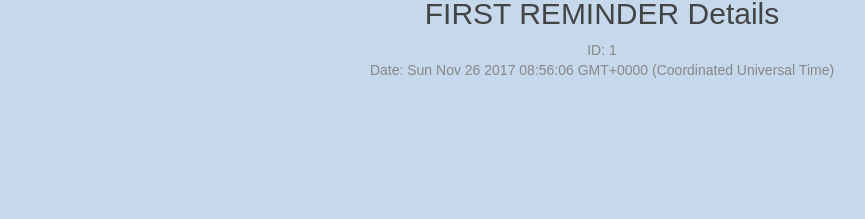
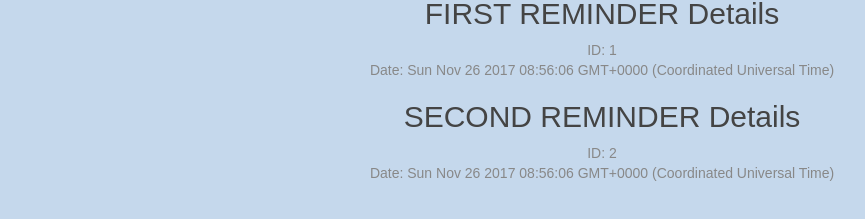
Before and after one commit to ovidiu-porumb/CaReminder, an Angular app: page / in a window 1280 px wide. Shown: the part 341-560 px from the top of the page, without its empty margins (38-903 px from the left). Built offline with nearby package versions, Linux system fonts and the light colour scheme.

Commit message:
added reminders service component for UI

```diff
--- /dev/null
+++ b/src/app/reminders/mock-reminders.ts
@@ -0,0 +1,16 @@
+import {
+    Reminder
+} from './reminder.model';
+
+
+export const REMINDERS: Reminder[] = [{
+        id: 1,
+        title: 'First reminder',
+        date: new Date()
+    },
+    {
+        id: 2,
+        title: 'Second reminder',
+        date: new Date()
+    }
+];
--- a/src/app/reminders/reminders.component.html
+++ b/src/app/reminders/reminders.component.html
@@ -10,11 +10,13 @@
 
     <div class="row">
         <div class="col-xl-12">
-            Summary: as of today, {{summary.todayDate.toLocaleDateString()}}, you have {{summary.numberOfExpiredTaxes}} expired taxes out of {{summary.totalNumberOfTaxes}}.
+            Summary: as of today, {{summary.todayDate.toLocaleDateString()}}, you have {{summary.numberOfExpiredTaxes}} expired taxes
+            out of {{summary.totalNumberOfTaxes}}.
         </div>
     </div>
 
-    <div class="row">
+
+    <div class="row" *ngFor="let reminder of reminders" (click)="onSelect(reminder)">
         <h2>{{reminder.title | uppercase}} Details</h2>
         <div>
             <span>ID: </span>
--- a/src/app/reminders/reminders.component.ts
+++ b/src/app/reminders/reminders.component.ts
@@ -1,28 +1,38 @@
 import { Component, OnInit } from '@angular/core';
 import { Reminder } from './reminder.model';
 import { Summary } from './summary.model';
+import { RemindersService} from './reminders.service';
 
 @Component({
   selector: 'app-reminders',
   templateUrl: './reminders.component.html',
-  styleUrls: ['./reminders.component.css']
+  styleUrls: ['./reminders.component.css'],
+  providers: [RemindersService]
 })
+
 export class RemindersComponent implements OnInit {
+
+  private remindersService: RemindersService;
 
   summary: Summary = {
     todayDate: new Date(),
     numberOfExpiredTaxes: 3,
     totalNumberOfTaxes: 6
   };
-  reminder: Reminder = {
-    id: 1,
-    title: 'First Reminder',
-    date: new Date()
-  };
+  reminders: Array<Reminder>;
+  selectedReminder: Reminder;
 
-  constructor() { }
+  constructor(remindersService: RemindersService) {
+    this.remindersService = remindersService;
+  }
 
   ngOnInit() {
+    this.reminders = this.remindersService.getReminders();
   }
 
+  onSelect(reminder: Reminder): void {
+    this.selectedReminder = reminder;
+  }
+
+
 }
--- /dev/null
+++ b/src/app/reminders/reminders.service.ts
@@ -0,0 +1,19 @@
+import { Injectable } from '@angular/core';
+
+import { Reminder} from './reminder.model';
+import { REMINDERS } from './mock-reminders';
+
+
+@Injectable()
+export class RemindersService {
+
+  reminders: Array<Reminder>;
+
+  constructor() {
+    this.reminders = REMINDERS;
+   }
+
+  getReminders(): Array<Reminder> {
+    return this.reminders;
+  }
+}
--- a/src/main.ts
+++ b/src/main.ts
@@ -8,4 +8,7 @@ if (environment.production) {
   enableProdMode();
 }
 
-platformBrowserDynamic().bootstrapModule(AppModule);
+// todo: find a more suited logger method for this
+platformBrowserDynamic().bootstrapModule(AppModule)
+.then(success => console.log('App bootstraped succesfully.'))
+.catch(error => console.log('App failed to bootstrap. Error: ' + error));
```
Also changed, not shown: src/app/reminders/reminder.model.ts (line endings or trailing spaces), src/app/reminders/summary.model.ts (line endings or trailing spaces), 1 other file (tests, documents, lock files or other folders).
